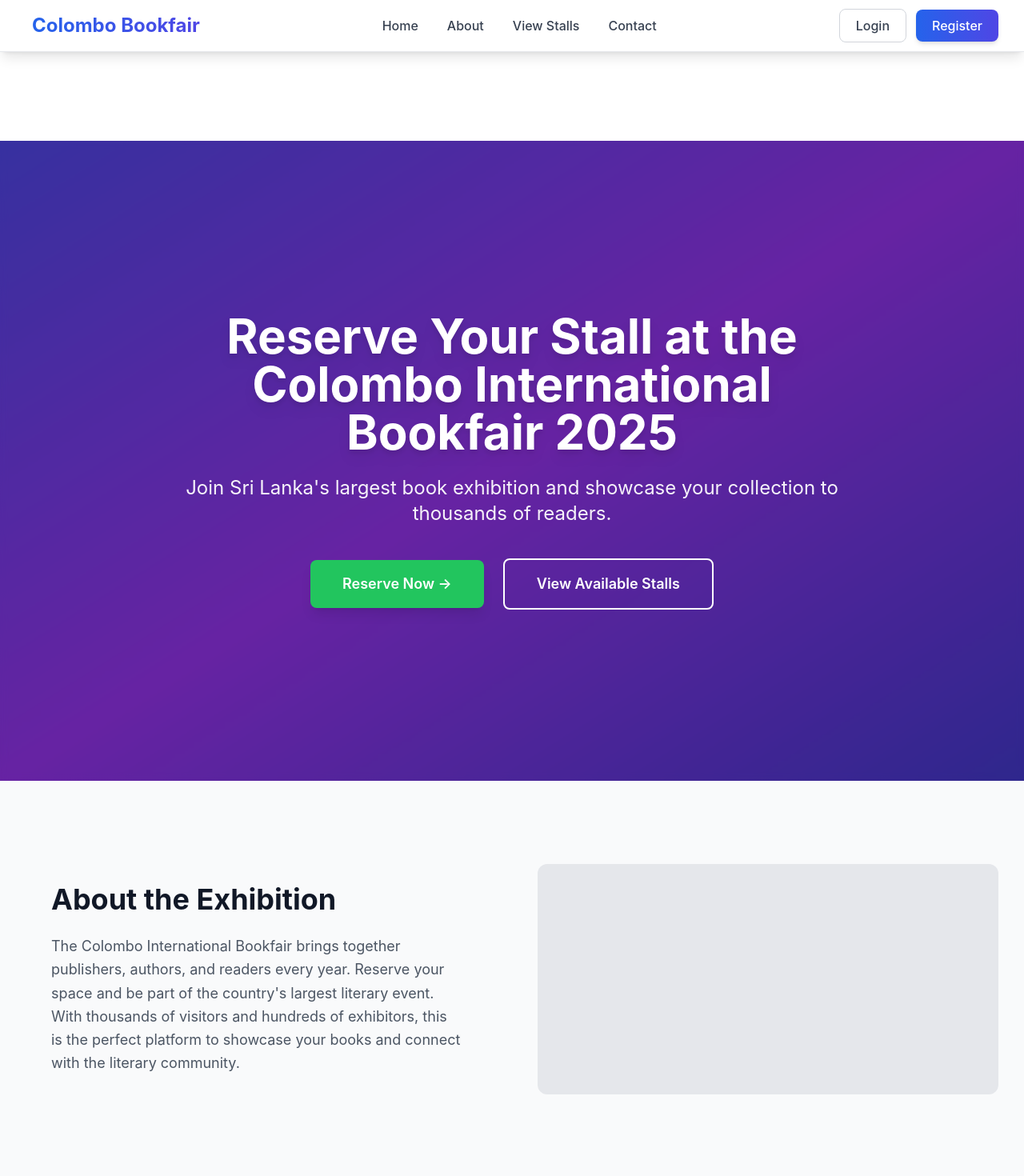
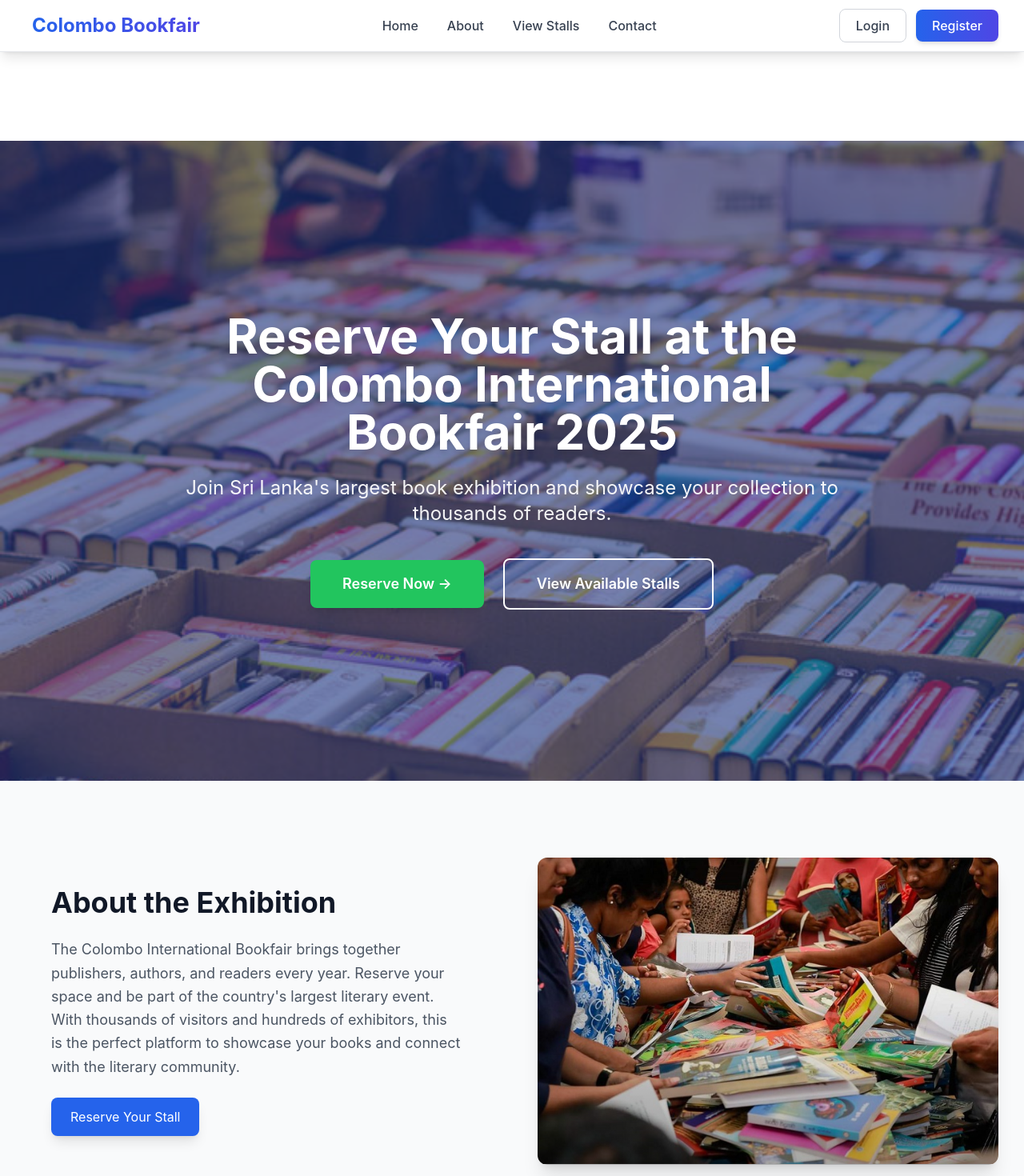
Before and after one commit to SanduniManjula/bookfair_scaffold, a Next.js app in the folder frontend/: page / in a window 1280 px wide. Shown: the top 1470 px of the page at 80% size. Built offline with nearby package versions, Linux system fonts and the light colour scheme.

Commit message:
Add background image and modified home

```diff
--- a/frontend/components/About.js
+++ b/frontend/components/About.js
@@ -2,20 +2,30 @@ export default function About() {
   return (
     <section id="about" className="py-24 px-8 bg-gray-50">
       <div className="max-w-7xl mx-auto grid grid-cols-1 md:grid-cols-2 gap-16 items-center">
+        {/* Text Section */}
         <div className="p-8">
           <h2 className="text-4xl font-bold text-gray-900 mb-6">
             About the Exhibition
           </h2>
-          <p className="text-lg leading-relaxed text-gray-600">
+          <p className="text-lg leading-relaxed text-gray-600 mb-6">
             The Colombo International Bookfair brings together publishers, authors, and readers every year.
             Reserve your space and be part of the country's largest literary event. With thousands of visitors
             and hundreds of exhibitors, this is the perfect platform to showcase your books and connect with
             the literary community.
           </p>
+          <button
+            onClick={() => window.scrollTo({ top: 0, behavior: 'smooth' })}
+            className="px-6 py-3 bg-blue-600 text-white rounded-lg shadow-lg hover:bg-blue-700 transition-all duration-300"
+          >
+            Reserve Your Stall
+          </button>
         </div>
-        <div className="flex items-center justify-center">
-          <div className="w-full h-72 bg-gray-200 rounded-xl flex items-center justify-center text-6xl text-gray-400">
 
+        {/* Image Section */}
+        <div className="flex items-center justify-center relative">
+          <div className="w-full h-72 md:h-96 relative rounded-xl overflow-hidden shadow-xl">
+            <img src="/images/bookfair-about.jpg" alt="Colombo Bookfair" />
+            <div className="absolute inset-0 bg-gradient-to-t from-black/30 via-transparent to-transparent rounded-xl"></div>
           </div>
         </div>
       </div>
--- a/frontend/components/Hero.js
+++ b/frontend/components/Hero.js
@@ -4,8 +4,15 @@ export default function Hero() {
   const router = useRouter();
 
   return (
-    <section id="home" className="relative min-h-screen flex items-center justify-center p-8 mt-20 bg-gradient-to-br from-indigo-600 via-purple-600 to-indigo-700">
-      <div className="absolute inset-0 bg-black/30 backdrop-blur-sm"></div>
+    <section
+      id="home"
+      className="relative min-h-screen flex items-center justify-center p-8 mt-20 bg-cover bg-center bg-no-repeat"
+      style={{ backgroundImage: "url('/images/bookfair-hero.jpg')" }}
+    >
+      {/* Blue overlay mask */}
+      <div className="absolute inset-0 bg-blue-900/60"></div>
+
+      {/* Hero content */}
       <div className="relative z-10 max-w-4xl text-center text-white">
         <h1 className="text-4xl md:text-5xl lg:text-6xl font-bold mb-6 leading-tight drop-shadow-lg">
           Reserve Your Stall at the Colombo International Bookfair 2025
```
Also changed, not shown: frontend/public/images/bookfair-about.jpg (added), frontend/public/images/bookfair-hero.jpg (added).
